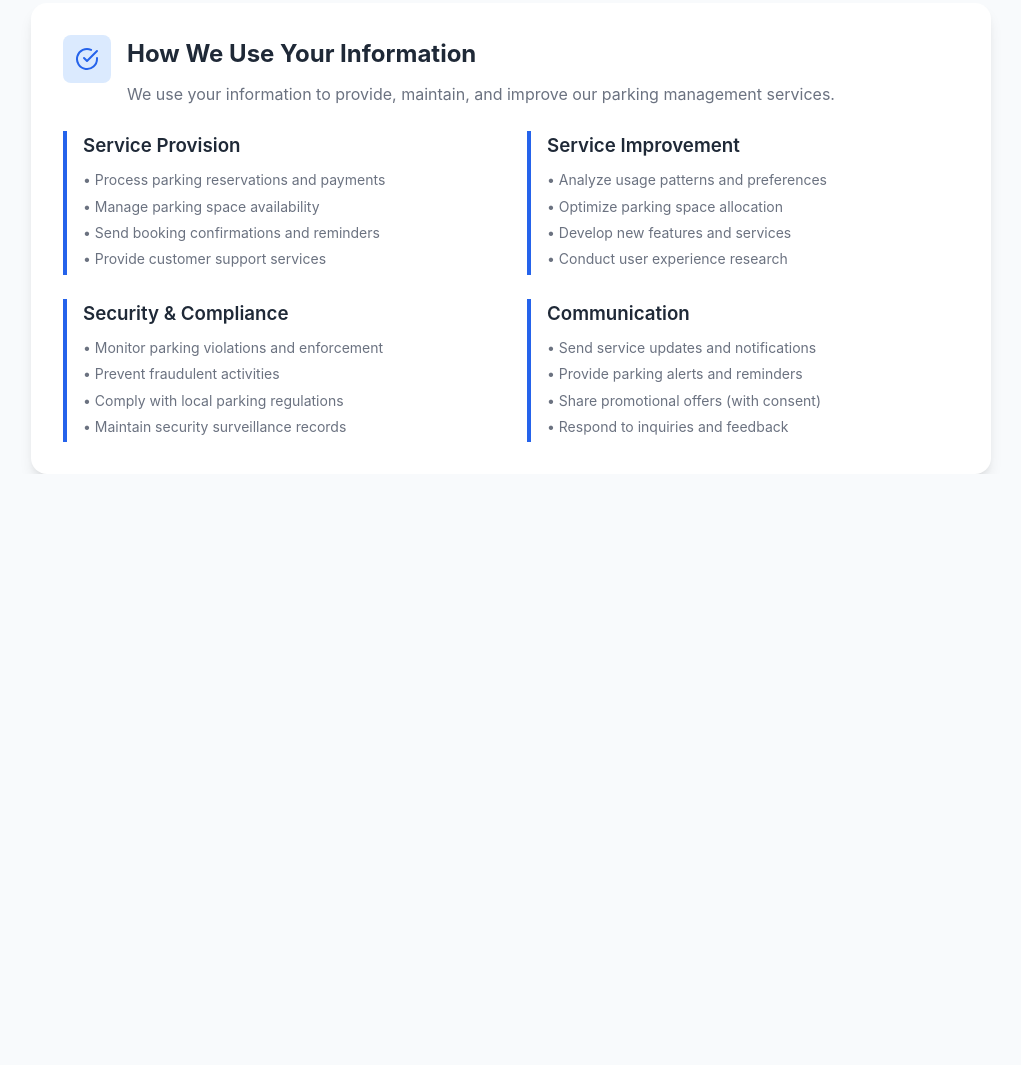
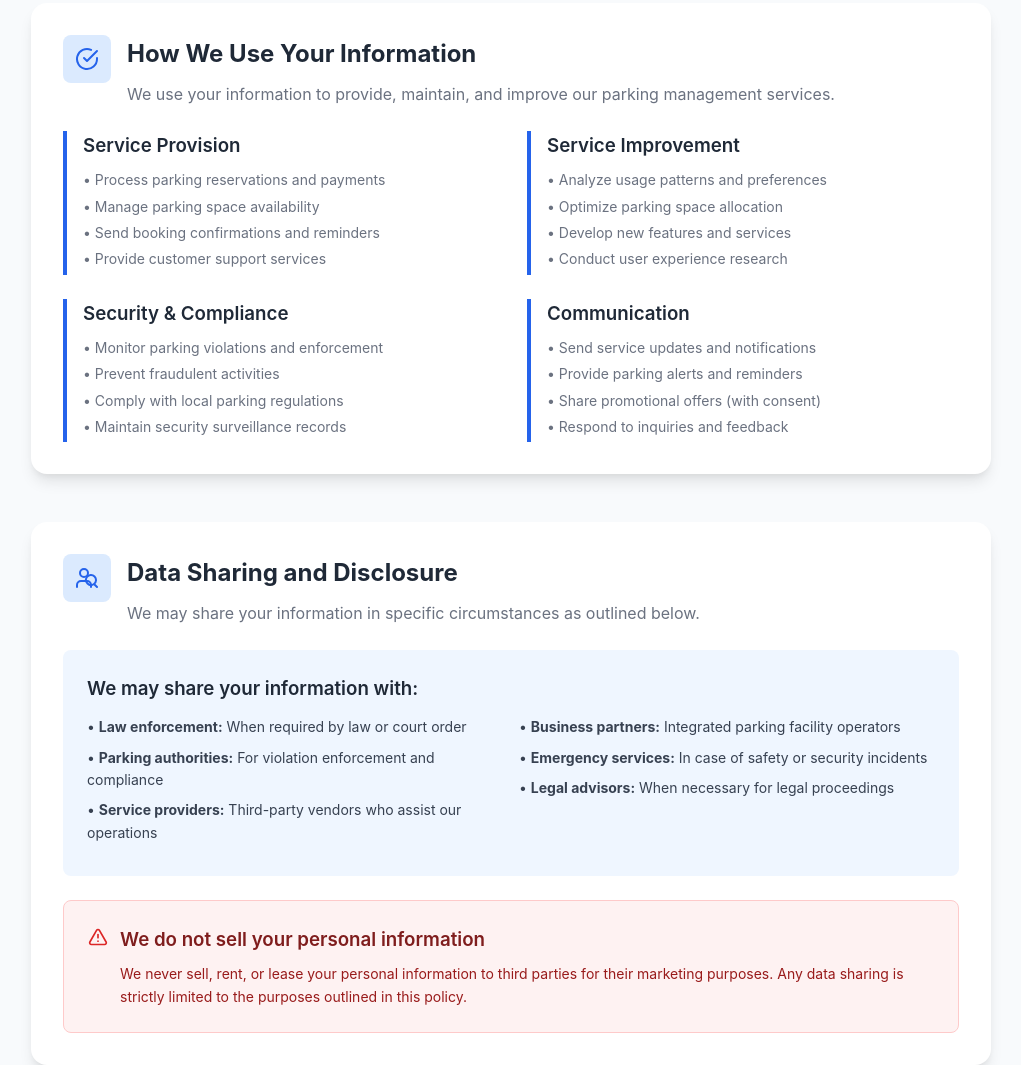
Before and after one commit to SE4106-Project-Group-11/Parking-Management-System, a plain HTML site: page frontend/pages/home/privacy_policy.html in a window 1280 px wide. Shown: the part 938-2003 px from the top of the page, without its empty margins (129-1150 px from the left). Before the commit the page ends 1412 px from the top, so only its background shows below. Drawn offline with Linux system fonts and the light colour scheme.

Commit message:
Data Sharing and Disclosure Page Done

```diff
--- a/frontend/css/home/privacyPolicy.css
+++ b/frontend/css/home/privacyPolicy.css
@@ -204,3 +204,75 @@ body {
 .usage-list li {
     margin-bottom: 0.25rem;
 }
+
+/* Sharing Content */
+.sharing-content {
+    display: flex;
+    flex-direction: column;
+    gap: 1.5rem;
+}
+
+.sharing-info {
+    background: #eff6ff;
+    border-radius: 0.5rem;
+    padding: 1.5rem;
+}
+
+.sharing-title {
+    font-weight: 600;
+    color: #1f2937;
+    margin-bottom: 0.75rem;
+}
+
+.sharing-grid {
+    display: grid;
+    grid-template-columns: 1fr;
+    gap: 1rem;
+}
+
+@media (min-width: 768px) {
+    .sharing-grid {
+        grid-template-columns: 1fr 1fr;
+    }
+}
+
+.sharing-list {
+    list-style: none;
+    font-size: 0.875rem;
+    color: #374151;
+}
+
+.sharing-list li {
+    margin-bottom: 0.5rem;
+}
+
+.no-sell-notice {
+    background: #fef2f2;
+    border: 1px solid #fecaca;
+    border-radius: 0.5rem;
+    padding: 1.5rem;
+}
+
+.notice-content {
+    display: flex;
+    align-items: flex-start;
+    gap: 0.75rem;
+}
+
+.notice-icon {
+    color: #dc2626;
+    margin-top: 0.125rem;
+    flex-shrink: 0;
+}
+
+.notice-title {
+    font-weight: 600;
+    color: #7f1d1d;
+    margin-bottom: 0.5rem;
+}
+
+.notice-text {
+    font-size: 0.875rem;
+    color: #991b1b;
+    margin: 0;
+}
--- a/frontend/pages/home/privacy_policy.html
+++ b/frontend/pages/home/privacy_policy.html
@@ -161,6 +161,59 @@
                         </div>
                     </div>
                 </section>
+
+                <!-- Data Sharing and Disclosure -->
+                <section class="content-card">
+                    <div class="card-header">
+                        <div class="card-icon">
+                            <svg width="24" height="24" viewBox="0 0 24 24" fill="none" stroke="currentColor" stroke-width="2" stroke-linecap="round" stroke-linejoin="round">
+                                <path d="M16 21v-2a4 4 0 0 0-4-4H6a4 4 0 0 0-4 4v2"/>
+                                <circle cx="9" cy="7" r="4"/>
+                                <path d="m22 21-3-3m0 0a5 5 0 1 0-7-7 5 5 0 0 0 7 7Z"/>
+                            </svg>
+                        </div>
+                        <div class="card-title-section">
+                            <h2 class="card-title">Data Sharing and Disclosure</h2>
+                            <p class="card-subtitle">We may share your information in specific circumstances as outlined below.</p>
+                        </div>
+                    </div>
+
+                    <div class="sharing-content">
+                        <div class="sharing-info">
+                            <h3 class="sharing-title">We may share your information with:</h3>
+                            <div class="sharing-grid">
+                                <ul class="sharing-list">
+                                    <li>• <strong>Law enforcement:</strong> When required by law or court order</li>
+                                    <li>• <strong>Parking authorities:</strong> For violation enforcement and compliance</li>
+                                    <li>• <strong>Service providers:</strong> Third-party vendors who assist our operations</li>
+                                </ul>
+                                <ul class="sharing-list">
+                                    <li>• <strong>Business partners:</strong> Integrated parking facility operators</li>
+                                    <li>• <strong>Emergency services:</strong> In case of safety or security incidents</li>
+                                    <li>• <strong>Legal advisors:</strong> When necessary for legal proceedings</li>
+                                </ul>
+                            </div>
+                        </div>
+
+                        <div class="no-sell-notice">
+                            <div class="notice-content">
+                                <svg class="notice-icon" width="20" height="20" viewBox="0 0 24 24" fill="none" stroke="currentColor" stroke-width="2" stroke-linecap="round" stroke-linejoin="round">
+                                    <path d="m21.73 18-8-14a2 2 0 0 0-3.48 0l-8 14A2 2 0 0 0 4 21h16a2 2 0 0 0 1.73-3Z"/>
+                                    <line x1="12" x2="12" y1="9" y2="13"/>
+                                    <line x1="12" x2="12.01" y1="17" y2="17"/>
+                                </svg>
+                                <div>
+                                    <h3 class="notice-title">We do not sell your personal information</h3>
+                                    <p class="notice-text">
+                                        We never sell, rent, or lease your personal information to third parties for their marketing purposes.
+                                        Any data sharing is strictly limited to the purposes outlined in this policy.
+                                    </p>
+                                </div>
+                            </div>
+                        </div>
+                    </div>
+                </section>
+
     </div>
 </body>
 </html>
```
